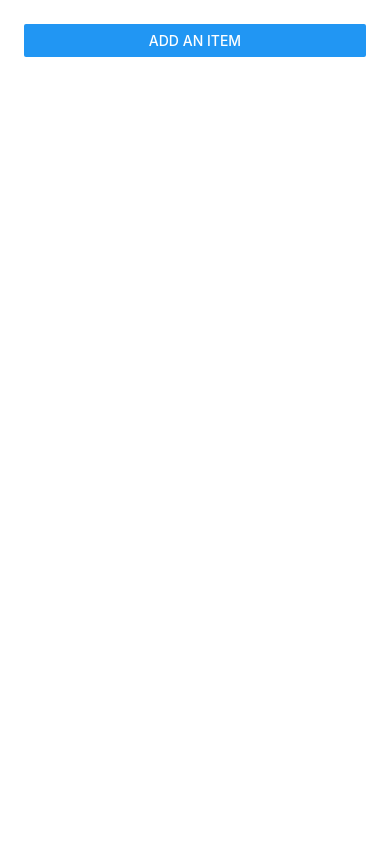
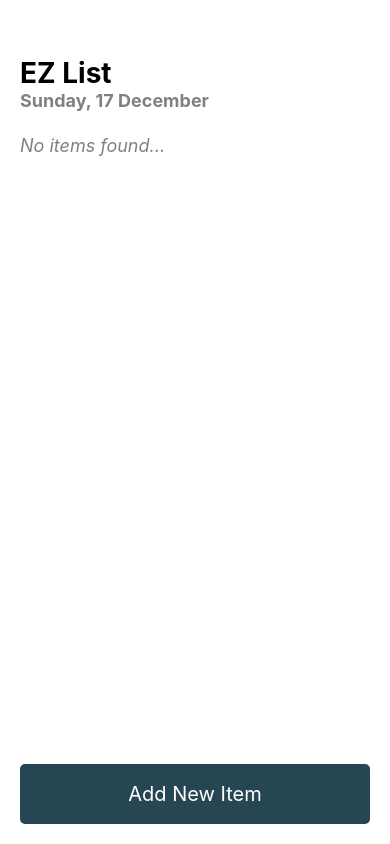
Before and after one commit to shahbaz4783/EZLists, a React Native app: screen / in a window 390 px wide. Built offline with nearby package versions, Linux system fonts and the light colour scheme.

Commit message:
improve home screen ui

```diff
--- a/App.js
+++ b/App.js
@@ -1,4 +1,12 @@
-import { StyleSheet, View, FlatList, Button } from 'react-native';
+import {
+	StyleSheet,
+	Text,
+	View,
+	FlatList,
+	Button,
+	SafeAreaView,
+	TouchableOpacity,
+} from 'react-native';
 import { useState } from 'react';
 import { InputContainer } from './components/InputContainer';
 import { ListItem } from './components/ListItem';
@@ -26,43 +34,103 @@ export default function App() {
 		});
 	};
 
+	const daysOfWeek = [
+		'Sunday',
+		'Monday',
+		'Tuesday',
+		'Wednesday',
+		'Thursday',
+		'Friday',
+		'Saturday',
+	];
+	const dayName = daysOfWeek[new Date().getDay()];
+	const getDate = new Date().getDate();
+	const getMonth = new Date().toLocaleDateString('en-US', { month: 'long' });
+
 	return (
-		<View style={styles.container}>
-			<Button title='Add an Item' onPress={modalVisible} />
+		<SafeAreaView style={styles.container}>
+			<View>
+				<Text style={styles.logo}>EZ List</Text>
 
-			<InputContainer visible={isVisible} onButtonPress={buttonHandler} onCancel={modalInVisible} />
+				<Text style={styles.date}>
+					{dayName}, {getDate} {getMonth}
+				</Text>
+			</View>
+
+			<InputContainer
+				visible={isVisible}
+				onButtonPress={buttonHandler}
+				onCancel={modalInVisible}
+			/>
 
 			<View style={styles.textContainer}>
-				<FlatList
-					data={allText}
-					renderItem={(itemData) => {
-						return (
+				{allText.length === 0 ? (
+					<Text style={styles.noItemsMessage}>No items found...</Text>
+				) : (
+					<FlatList
+						data={allText}
+						renderItem={(itemData) => (
 							<ListItem
 								text={itemData.item}
 								index={itemData.index}
 								onDelete={deleteItem}
 							/>
-						);
-					}}
-					keyExtractor={(item, index) => {
-						return index.toString();
-					}}
-					alwaysBounceVertical={false}
-				/>
+						)}
+						keyExtractor={(item, index) => index.toString()}
+						alwaysBounceVertical={false}
+						showsVerticalScrollIndicator={false}
+						showsHorizontalScrollIndicator={false}
+					/>
+				)}
 			</View>
-		</View>
+
+			<TouchableOpacity onPress={modalVisible} style={styles.customButton}>
+				<Text style={styles.buttonText}>Add New Item</Text>
+			</TouchableOpacity>
+		</SafeAreaView>
 	);
 }
 
 const styles = StyleSheet.create({
 	container: {
 		flex: 1,
-		margin: 24,
 		gap: 24,
+		// borderWidth: 2,
+		// borderColor: 'red',
+		marginTop: 56,
 	},
 	textContainer: {
 		flex: 5,
 		overflow: 'scroll',
 		gap: 10,
+		marginHorizontal: 20,
+	},
+	logo: {
+		fontSize: 28,
+		fontWeight: '700',
+		marginHorizontal: 20,
+	},
+	date: {
+		fontSize: 18,
+		fontWeight: '700',
+		color: 'grey',
+		marginHorizontal: 20,
+	},
+	customButton: {
+		backgroundColor: '#264653',
+		padding: 10,
+		borderRadius: 5,
+		alignItems: 'center',
+		margin: 20,
+	},
+	buttonText: {
+		color: 'white',
+		padding: 8,
+		fontSize: 20,
+	},
+	noItemsMessage: {
+		fontSize: 18,
+		color: 'gray',
+		fontStyle: 'italic',
 	},
 });
--- a/components/ListItem.js
+++ b/components/ListItem.js
@@ -14,14 +14,16 @@ export const ListItem = ({ text, onDelete, index }) => {
 
 const styles = StyleSheet.create({
 	textContent: {
-		backgroundColor: 'blue',
+		borderColor: '#264653',
+		borderWidth: 1,
 		padding: 16,
 		borderRadius: 6,
 		fontSize: 18,
-		margin: 10,
+		marginVertical: 8,
 	},
 	text: {
-		color: 'white',
+		color: '#264653',
+		fontSize: 18,
 	},
 	pressedEffect: {
 		color: 'grey',
```
